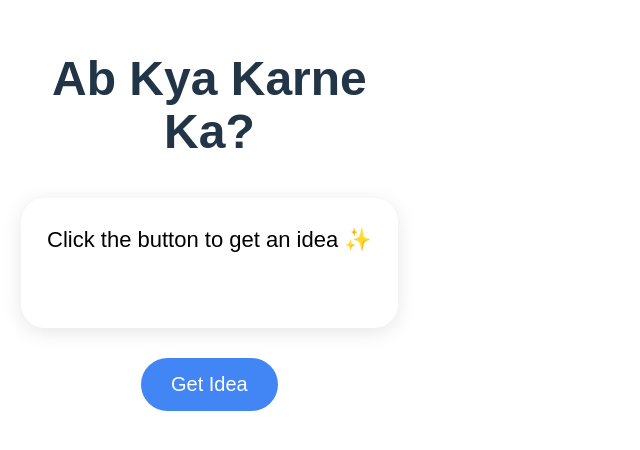
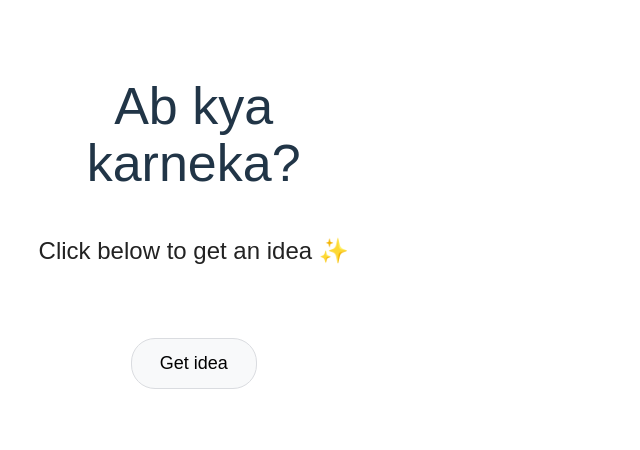
Before and after one commit to rchopade/abkyakarneka, a React (Vite) app: page / in a window 1280 px wide. Shown: the part 184-634 px from the top of the page, without its empty margins (0-640 px from the left). Built offline with nearby package versions, Linux system fonts and the light colour scheme.

Commit message:
improve layout

```diff
--- a/src/App.jsx
+++ b/src/App.jsx
@@ -16,8 +16,7 @@ export default function App() {
       } else {
         throw new Error("AI failed")
       }
-    } catch (err) {
-      // fallback idea if AI fails
+    } catch {
       const random =
         fallbackIdeas[Math.floor(Math.random() * fallbackIdeas.length)]
       setIdea(random)
@@ -34,37 +33,40 @@ export default function App() {
       background: "#ffffff",
       fontFamily: "Arial"
     }}>
-      <div style={{ textAlign: "center", width: "90%", maxWidth: "600px" }}>
+      <div style={{ textAlign: "center", width: "90%", maxWidth: "650px" }}>
 
-        <h1 style={{ fontSize: "48px", marginBottom: "40px" }}>
-          Ab Kya Karne Ka?
+        {/* Heading */}
+        <h1 style={{
+          fontSize: "52px",
+          fontWeight: "500",
+          marginBottom: "40px"
+        }}>
+          Ab kya karneka?
         </h1>
 
+        {/* Idea text */}
         <div style={{
-          padding: "25px",
-          borderRadius: "24px",
-          boxShadow: "0 4px 20px rgba(0,0,0,0.1)",
-          fontSize: "22px",
-          minHeight: "80px",
-          marginBottom: "30px",
-          color: "#000"
+          fontSize: "24px",
+          minHeight: "70px",
+          marginBottom: "35px",
+          color: "#222"
         }}>
-          {idea || "Click the button to get an idea ✨"}
+          {idea || "Click below to get an idea ✨"}
         </div>
 
+        {/* Button */}
         <button
           onClick={getIdea}
           style={{
-            padding: "15px 30px",
-            fontSize: "20px",
-            borderRadius: "30px",
-            border: "none",
-            background: "#4285F4",
-            color: "white",
+            padding: "14px 28px",
+            fontSize: "18px",
+            borderRadius: "24px",
+            border: "1px solid #dadce0",
+            background: "#f8f9fa",
             cursor: "pointer"
           }}
         >
-          {loading ? "Thinking..." : "Get Idea"}
+          {loading ? "Thinking..." : "Get idea"}
         </button>
 
       </div>
```
